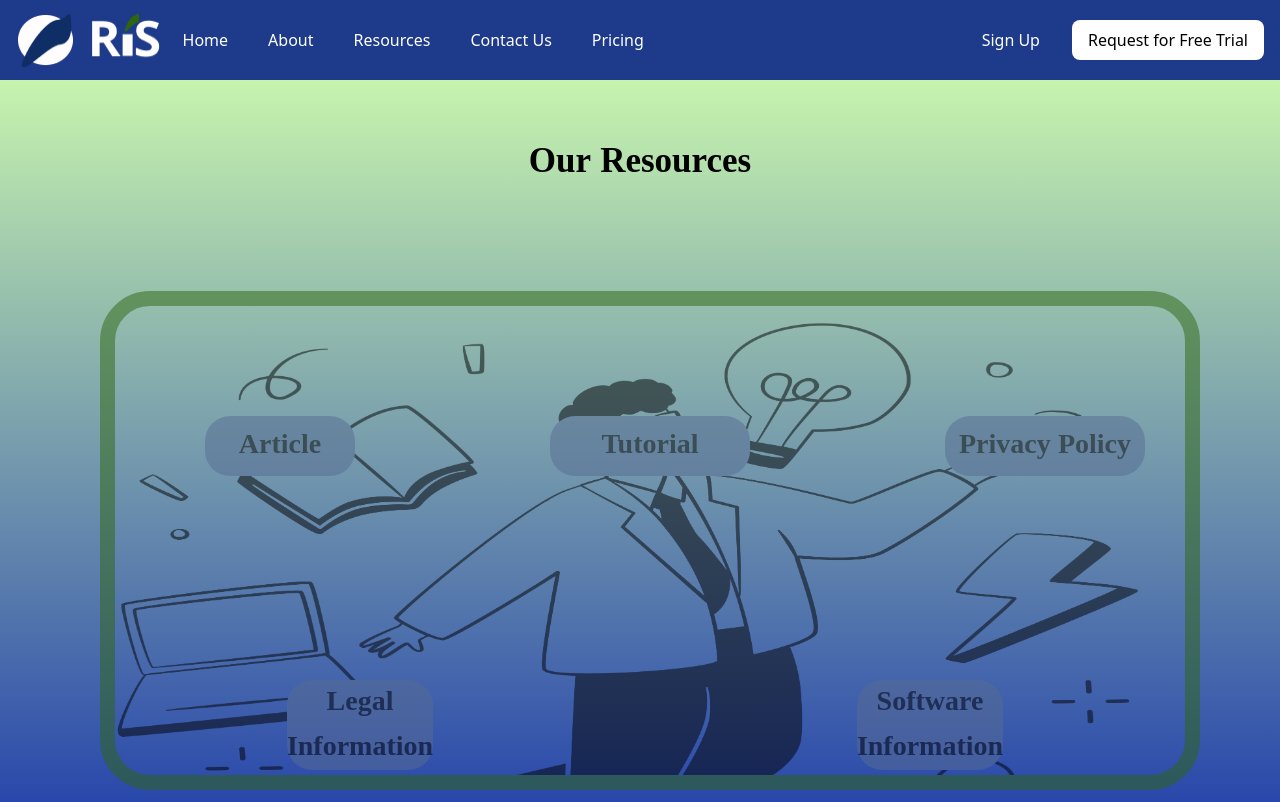
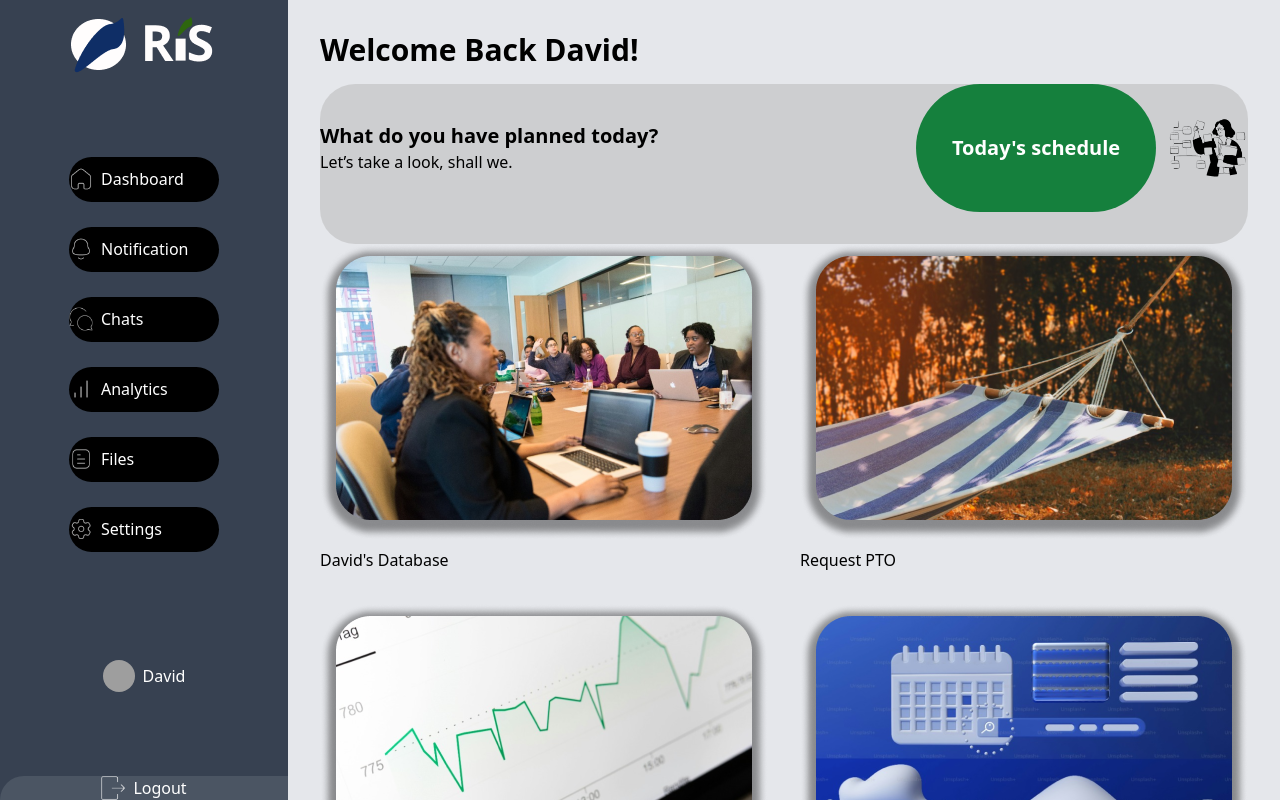
Before and after one commit to chizzy192/CodeCrushProject-RIS-, a React (Vite) app: page /resources in a window 1280 px wide. Shown: the top 802 px of the page. Built offline with nearby package versions, Linux system fonts and the light colour scheme; grey boxes are pictures that could not be loaded.

Commit message:
Fifth commit

```diff
--- a/src/Component/Form.jsx
+++ b/src/Component/Form.jsx
@@ -16,9 +16,9 @@ const Form = () => {
     };
   return (
     <>
-    <div className="w-full pb-[40px] px-[20px] mx-auto justify-center">
+    <div className="w-[100%] max-sm:w-[90%] pb-[40px] px-[20px] mx-auto justify-center">
         <form onSubmit={handleSubmit}>
-            <div className="flex flexbox mx-auto flex-wrap gap-3 justify-center   h-full">
+            <div className="flex flexbox max-sm:flex-col flex-wrap w-full justify-center gap-40  h-full">
                 <FormInput name="firstname" placeholder="First Name..." type="text"  />
                 <FormInput name="lastname" placeholder="Last Name..." type="text"/>
                 </div>
--- a/src/Component/Navbar.jsx
+++ b/src/Component/Navbar.jsx
@@ -1,31 +1,46 @@
-import React from 'react';
+
+import { useState } from 'react';
 import RISLogo from "../assets/RISLogo.png"
-import { Link } from 'react-router-dom';
+import { NavLink } from 'react-router-dom';
 function Navbar() {
+const [menuOpen, setMenuOpen]  = useState(false);
+
   return (
-    <nav className="flex items-center flexbox flex-wrap justify-between bg-blue-900 h-20 px-4">
-      <div className="flex items-center">
-        <img src={RISLogo} alt="Company Logo" className="h-10 mr-4" style={{ width: '150.58px', height: '56.4px', top: '6px', left: '21px' }} />
-          <div className="flex flexbox flex-wrap">
-          <ul className="flex flexbox  flex-wrap ">
-            <li className="text-white mr-10 hover:underline active:bg-white active:text-black rounded-lg active:no-underline "><Link to="/">Home</Link></li>
-            <li className="text-white mr-10 hover:underline active:bg-white active:text-black rounded-lg active:no-underline "><Link to="/about">About</Link></li>
-            <li className="text-white mr-10 hover:underline active:bg-white active:text-black rounded-lg active:no-underline"><Link to="/resources">Resources</Link></li>
-            <li className="text-white mr-10 hover:underline active:bg-white active:text-black rounded-lg active:no-underline"><Link to="/contact">Contact Us</Link></li>
-            <li className="text-white mr-10 hover:underline active:bg-white active:text-black rounded-lg active:no-underline"><Link to="pricing">Pricing</Link></li>
+    <nav className=" flex w-full shadow:sticky top-0 justify-between align-middle bg-blue-900 ">
+      <div className=" items-start ">
+        <img src={RISLogo} alt="Company Logo" className="mx-5 my-3" style={{ width: '150.58px', height: '56.4px', top: '6px', left: '21px' }} />
+       </div>
+        <div className="menu" onClick={() => {setMenuOpen(!menuOpen);}}>
+          <span></span>
+          <span></span>
+          <span></span>
+        </div>
+
+
+          <ul className= {menuOpen ? "open" : ""}>
+          <div className="flex w-full mx-auto nav-container px-4 gap-20 py-4 justify-center items-center align-middle ">
+
+          <ul className="flex flexbox flex-row flex-wrap text-center w-auto ">
+            <li className="text-white py-2 hover:underline active:bg-white active:text-black rounded-lg active:no-underline "><NavLink to="/">Home</NavLink></li>
+            <li className="text-white py-2  hover:underline active:bg-white active:text-black rounded-lg active:no-underline "><NavLink to="/about">About</NavLink></li>
+            <li className="text-white py-2  hover:underline active:bg-white active:text-black rounded-lg active:no-underline"><NavLink to="/resources">Resources</NavLink></li>
+            <li className="text-white py-2  hover:underline active:bg-white active:text-black rounded-lg active:no-underline"><NavLink to="/contact">Contact Us</NavLink></li>
+            <li className="text-white py-2  hover:underline active:bg-white active:text-black rounded-lg active:no-underline">Pricing</li>
+            </ul>
+            <ul className="flex flexbox flex-wrap w-auto text-center">
+          <li className="text-white py-2  hover:underline active:bg-white active:text-black rounded-lg active:no-underline"><NavLink to="/signup">Sign Up</NavLink></li>
+          <li className=" bg-white text-black    hover:underline active:bg-black active:text-white  active:no-underline px-4 py-2 rounded-lg">Request for Free Trial</li>
+        </ul>
+
+
+
+          </div>
           </ul>
-          </div>
 
-      </div>
-      <div className="flex items-center">
-        <ul>
-          <li className="text-white mr-8"><Link to="/signup">Sign Up</Link></li>
-        </ul>
-        <div className="bg-white text-black px-4 py-2 rounded-lg">
-          <ul><li className="text-black"><Link to="/freetrial">Request for Free Trial</Link></li></ul>
 
-        </div>
-      </div>
+
+
+
     </nav>
   );
 }
--- a/src/Component/Resources.jsx
+++ b/src/Component/Resources.jsx
@@ -1,191 +1,188 @@
 import React from "react";
-import SmartPeople from "../assets/SmartPeople.png";
-import Navbar from "./Navbar";
-import Footer from "./Footer";
-function Resources() {
+import Logo from "../assets/RISLogo.png";
+import DashboardIcon from "../assets/Home.png";
+import NotificationIcon from "../assets/Notification.png";
+import ChatIcon from "../assets/Chat.png";
+import AnalyticsIcon from "../assets/BarChat.png";
+import FileIcon from "../assets/Document.png";
+import SettingsIcon from "../assets/Setting.png";
+import LogoutIcon from "../assets/Logout.png";
+import HeroImage from "../assets/Manager.png";
+import Image1 from "../assets/Rectangle1.png";
+import Image2 from "../assets/Rectangle2.png";
+import Image3 from "../assets/Rectangle3.png";
+import Image4 from "../assets/Rectangle4.png";
+
+const RISDashboard = () => {
   return (
-    <div>
-      <Navbar />
+    <div className="flex h-screen overflow-hidden">
+      {/* Sidebar */}
+      <div className="w-72 bg-gray-700 text-white flex flex-col items-center justify-between space-y-8 h-screen overflow-y-auto">
+        {/* Company Logo */}
+        <img src={Logo} alt="Company Logo" className="mt-4" />
+
+        {/* Sidebar Items */}
+        <div className="space-y-2">
+          <div className="sidebar-item">
             <div
-      className="flex flex-col  justify-center items-center h-screen"
+              className="sidebar-item-wrapper bg-black flex items-center"
               style={{
-        background: "linear-gradient( rgba(199, 244, 174, 5), rgba(24, 53, 171, 1) )",
-        boxShadow: "0px 4px 4px rgba(0, 0, 0, 0.25)",
+                borderRadius: "30px",
+                width: "150px",
+                height: "45px",
+                marginBottom: "25px",
               }}
             >
-      {/* Our Resources Header */}
-      <h2
-        className="text-black text-lg font-bold mb-1"
+              <img src={DashboardIcon} alt="Dashboard" className="w-6 h-6" />
+              <span className="ml-2">Dashboard</span>
+            </div>
+          </div>
+          <div className="sidebar-item">
+            <div
+              className="sidebar-item-wrapper bg-black flex items-center"
               style={{
-          fontFamily: "Noto Serif Bengali",
-          fontSize: "35px",
-          fontWeight: "800",
-          lineHeight: "55.79px",
-          textAlign: "center",
-          marginTop: "55px",
-          marginBottom: "0px",
+                borderRadius: "30px",
+                width: "150px",
+                height: "45px",
+                marginBottom: "25px",
               }}
             >
-        Our Resources
-      </h2>
-      {/* Rectangular Div with Background Image */}
+              <img
+                src={NotificationIcon}
+                alt="Notification"
+                className="w-6 h-6"
+              />
+              <span className="ml-2">Notification</span>
+            </div>
+          </div>
+          <div className="sidebar-item">
             <div
-        className="relative"
+              className="sidebar-item-wrapper bg-black flex items-center"
               style={{
-          width: "1100px",
-          height: "800px",
-          top: "100px",
-          left: "10px",
-          gap: "0px",
-          borderRadius: "50px 50px 50px 50px",
-          border: "15px solid #2E660F",
-          opacity: "0.5",
-          backgroundImage: `url(${SmartPeople})`,
-          backgroundSize: "cover",
-          backgroundRepeat: "no-repeat",
-          marginBottom: "190px",
+                borderRadius: "30px",
+                width: "150px",
+                height: "45px",
+                marginBottom: "25px",
               }}
             >
-        {/* Top Row of Rectangles */}
-        <div className="absolute top-0 left-0 w-full flex justify-between">
+              <img src={ChatIcon} alt="Chat" className="w-6 h-6" />
+              <span className="ml-2">Chats</span>
+            </div>
+          </div>
+          <div className="sidebar-item">
             <div
-            className="w-1/5 h-20 flex items-center justify-center "
-            style={{ width: "240px", height: "90px" }}
-          >
-            <button
-              className="text-black font-bold"
+              className="sidebar-item-wrapper bg-black flex items-center"
               style={{
-                fontFamily: "Noto Serif Bengali",
-                fontSize: "28px",
-                fontWeight: "700",
-                lineHeight: "44.63px",
-                textAlign: "center",
-                borderRadius: "25px",
-                width: "200px",
-                height: "60px",
-                background: "#576C93",
-                display: "flex",
-                alignItems: "center",
-                justifyContent: "center",
-                marginTop: "190px",
-                marginLeft: "90px",
+                borderRadius: "30px",
+                width: "150px",
+                height: "45px",
+                marginBottom: "25px",
               }}
             >
-              Article
-            </button>
+              <img src={AnalyticsIcon} alt="Analytics" className="w-6 h-6" />
+              <span className="ml-2">Analytics</span>
             </div>
+          </div>
+          <div className="sidebar-item">
             <div
-            className="w-1/5 h-20 flex items-center justify-center text-white"
-            style={{ width: "240px", height: "90px" }}
-          >
-            <button
-              className="text-black font-bold"
+              className="sidebar-item-wrapper bg-black flex items-center"
               style={{
-                fontFamily: "Noto Serif Bengali",
-                fontSize: "28px",
-                fontWeight: "700",
-                lineHeight: "44.63px",
-                textAlign: "center",
-                borderRadius: "25px",
-                width: "200px",
-                height: "60px",
-                background: "#576C93",
-                display: "flex",
-                alignItems: "center",
-                justifyContent: "center",
-                marginTop: "190px",
+                borderRadius: "30px",
+                width: "150px",
+                height: "45px",
+                marginBottom: "25px",
               }}
             >
-              Tutorial
-            </button>
+              <img src={FileIcon} alt="Files" className="w-6 h-6" />
+              <span className="ml-2">Files</span>
             </div>
+          </div>
+          <div className="sidebar-item">
             <div
-            className="w-1/5 h-20 flex items-center justify-center "
-            style={{ width: "240px", height: "90px" }}
-          >
-            <button
-              className="text-black font-bold"
+              className="sidebar-item-wrapper bg-black flex items-center"
               style={{
-                fontFamily: "Noto Serif Bengali",
-                fontSize: "28px",
-                fontWeight: "700",
-                lineHeight: "44.63px",
-                textAlign: "center",
-                borderRadius: "25px",
-                width: "200px",
-                height: "60px",
-                background: "#576C93",
-                display: "flex",
-                alignItems: "center",
-                justifyContent: "center",
-                marginTop: "190px",
-                marginRight: "40px",
+                borderRadius: "30px",
+                width: "150px",
+                height: "45px",
+                marginBottom: "25px",
               }}
             >
-              Privacy Policy
-            </button>
+              <img src={SettingsIcon} alt="Settings" className="w-6 h-6" />
+              <span className="ml-2">Settings</span>
             </div>
           </div>
-        {/* Bottom Row of Rectangles */}
-        <div className="absolute bottom-0 left-0 w-full flex justify-between">
-          <div
-            className="w-1/5 h-20 flex items-center justify-center  "
-            style={{ width: "240px", height: "90px" }}
-          >
-            <button
-              className="text-black font-bold"
-              style={{
-                fontFamily: "Noto Serif Bengali",
-                fontSize: "28px",
-                fontWeight: "700",
-                lineHeight: "44.63px",
-                textAlign: "center",
-                borderRadius: "25px",
-                width: "200px",
-                height: "90px",
-                background: "#576C93",
-                display: "flex",
-                alignItems: "center",
-                justifyContent: "center",
-                marginBottom: "10px",
-                marginLeft: "250px",
-              }}
-            >
-              Legal Information
-            </button>
         </div>
-          <div
-            className="w-1/5 h-20 flex items-center justify-center "
-            style={{ width: "240px", height: "90px" }}
-          >
-            <button
-              className="text-black font-bold"
-              style={{
-                fontFamily: "Noto Serif Bengali",
-                fontSize: "28px",
-                fontWeight: "700",
-                lineHeight: "44.63px",
-                textAlign: "center",
-                borderRadius: "25px",
-                width: "200px",
-                height: "90px",
-                background: "#576C93",
-                display: "flex",
-                alignItems: "center",
-                justifyContent: "center",
-                marginBottom: "10px",
-                marginRight: "270px",
-              }}
-            >
-              Software Information
-            </button>
+
+        {/* Logged in User */}
+        <div className="flex items-center">
+          <img
+            src="/path/to/user_avatar.png"
+            alt="User Avatar"
+            className="w-8 h-8 rounded-full mr-2"
+          />
+          <span>David</span>
+        </div>
+
+        {/* Logout Button */}
+        <div className="w-full bg-gray-600 flex items-center justify-center rounded-tl-3xl">
+          <img src={LogoutIcon} alt="Logout" className="w-6 h-6" />
+          <span className="ml-2">Logout</span>
+        </div>
+      </div>
+
+      {/* Main Content */}
+      <div className="flex flex-col flex-grow bg-gray-200 p-8 overflow-y-auto">
+        {/* Header */}
+        <h1 className="text-3xl font-bold mb-4">Welcome Back David!</h1>
+
+        {/* Hero Section */}
+        <div style={{ backgroundColor: "#B5B5B580", borderRadius: "35px", }}>
+  <div className="flex items-center justify-between mb-8">
+    <div>
+      <h2 className="text-xl font-bold">
+        What do you have planned today?
+      </h2>
+      <p>Let’s take a look, shall we.</p>
+    </div>
+    <div className="flex justify-center">
+      <div className="w-60 h-32 bg-green-700 rounded-full flex items-center justify-center mr-3">
+        <span className="text-white text-xl font-bold">
+          Today's schedule
+        </span>
+      </div>
+      <div className="flex items-center">
+        <img
+          src={HeroImage}
+          alt="Image"
+          className="w-20 h-20 rounded-full"
+        />
       </div>
     </div>
   </div>
 </div>
-     <Footer/>
+
+        {/* Images Section */}
+        <div className="grid grid-cols-2 gap-8">
+          <div>
+            <img src={Image1} alt="Image 1" className="w-30 h-25 mb-2" />
+            <p>David's Database</p>
+          </div>
+          <div>
+            <img src={Image2} alt="Image 2" className="w-30 h-25 mb-2" />
+            <p>Request PTO</p>
+          </div>
+          <div>
+            <img src={Image3} alt="Image 3" className="w-30 h-25 mb-2" />
+            <p>Edit Employee's Details</p>
+          </div>
+          <div>
+            <img src={Image4} alt="Image 4" className="w-30 h-25 mb-2" />
+            <p>Company Event</p>
+          </div>
+        </div>
+      </div>
     </div>
   );
-}
+};
 
-export default Resources;
+export default RISDashboard;
--- a/src/Component/SignUp.jsx
+++ b/src/Component/SignUp.jsx
@@ -1,10 +1,16 @@
 import React from 'react';
-import Logo from '../assets/Logo2.png';
 import Group from '../assets/Group.png'
 import Navbar from '../Component/Navbar'
 
 function SignUp() {
+
+  // const handleSubmit = () => {
+  //   console.log("it works!")
+  // };
+
   return (
+
+
     <div>
       <Navbar />
     <div className="flex flex-col py-[30px] justify-center items-center h-screen" style={{
@@ -13,7 +19,7 @@ function SignUp() {
       {/* Company Logo */}
 
       {/* Sign Up Header */}
-      <h2 className="text-black text-lg font-bold ml-[200px] mb-1" style={{
+      <h2 className="text-black text-lg justify-center font-bold ml-[200px] mb-1" style={{
         fontFamily: 'Noto Serif Bengali',
         fontSize: '35px',
         fontWeight: '800',
@@ -31,6 +37,7 @@ function SignUp() {
           borderRadius: '60px',
           marginLeft: '140px'
         }}>
+          <form action="" >
               {/* First Name and Last Name */}
           <div>
             <div className="flex mb-4">
@@ -70,7 +77,9 @@ function SignUp() {
           </div>
           </div>
           {/* Sign Up Button */}
-          <button className="bg-white text-black py-2 px-4 rounded-md" style={{ width: '200px', borderRadius: '20px', height: '40px', border: '1px'}}>Sign Up</button>
+          <button className="bg-white text-black mx-[90px] py-2 px-4 rounded-md" style={{ width: '200px', borderRadius: '20px', height: '40px', border: '1px'}}>Sign Up</button>
+          </form>
+
         </div>
         {/* Image Section */}
         <div className="w-1/2 width" style={{ width: '500px', height: '502px', marginRight: '280px'}}>
--- a/src/Component/Textarea.jsx
+++ b/src/Component/Textarea.jsx
@@ -3,11 +3,11 @@ import React from 'react'
 const Textarea = (props) => {
   return (
     <div>
-      <textarea name={props.name}
-      className='border-2 border-black py-[10px] px-[10px] mb-[30px]'
+      <input name={props.name}
+      className='py-[10px]  px-[10px] border-2 border-black mb-[20px] w-[100%]  h-[100px] '
        placeholder={props.placeholder}
 
-         cols="50" rows="5"></textarea>
+        />
     </div>
   )
 }
--- a/tailwind.config.js
+++ b/tailwind.config.js
@@ -5,16 +5,7 @@ export default {
     "./src/**/*.{js,jsx}",
   ],
   theme: {
-
-    screens:{
-
-    },
-  extend: {
-    backgroundImage: {
-      'bodybg': "url('bodybg.svg')",
-      'ourquest':"url('ourquest.svg')",
-    },
+    extend: {},
   },
-},
   plugins: [],
 }
```
Also changed, not shown: src/Component/ContactUs.jsx (+5 -5 lines), src/Component/LandingPage.jsx (+38 -39 lines), src/index.css (+79 -0 lines). Lines whose indentation alone changed are shown as unchanged.
